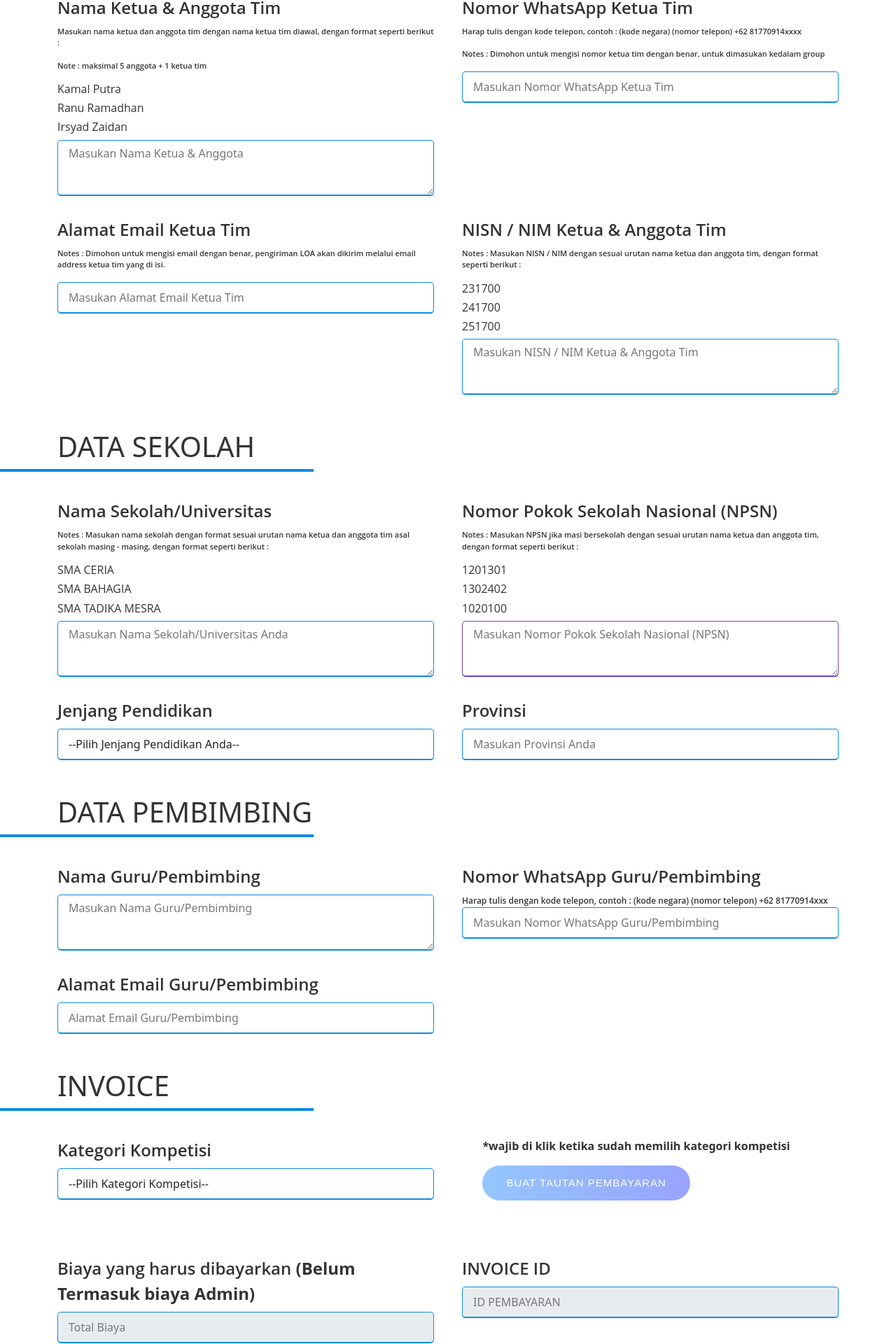
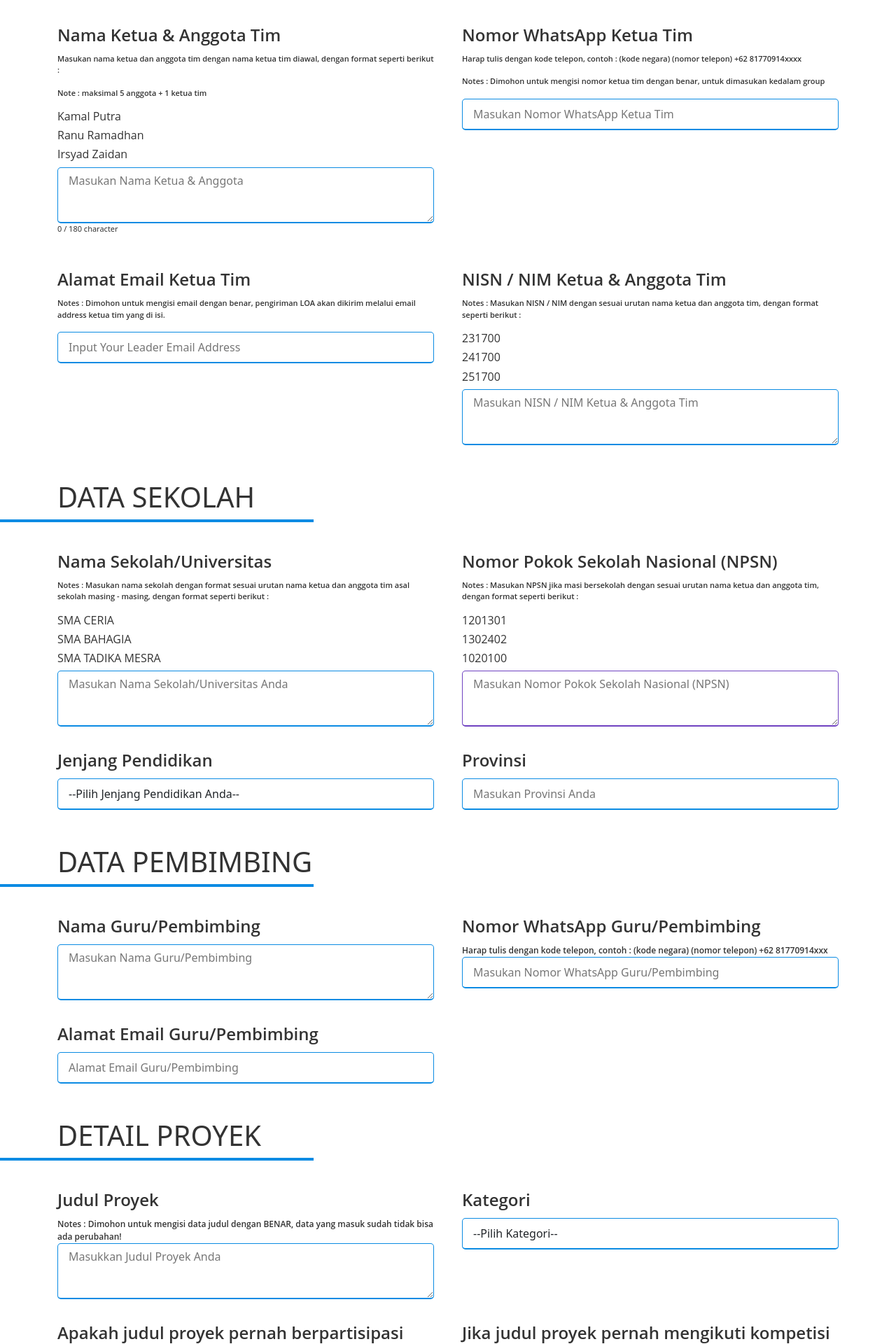
Before and after one commit to iysaofficial/officialgyiif-new, a Next.js app: page /indonesiaparticipants in a window 1280 px wide. Shown: the part 872-2792 px from the top of the page at 70% size. Built offline with nearby package versions, Linux system fonts and the light colour scheme.

Commit message:
regist 2025

```diff
--- a/src/components/Mainhero.jsx
+++ b/src/components/Mainhero.jsx
@@ -17,9 +17,9 @@ export const Mainhero = (props) => {
           <h2 style={{ color: "white" }}>
             GLOBAL YOUTH INVENTION AND INNOVATION FAIR
           </h2>
-          {/* <Link href="/homeregist" legacyBehavior>
+          <Link href="/homeregist" legacyBehavior>
             <a className="btn btn-primary btn-action">Link Registration</a>
-          </Link> */}
+          </Link>
         </div>
         <ParticlesBg
           type="circle"
--- a/src/pages/indonesiaparticipants.jsx
+++ b/src/pages/indonesiaparticipants.jsx
@@ -6,180 +6,24 @@ import { useState, useEffect } from "react";
 
 const inter = Inter({ subsets: ["latin"] });
 
-function IndoensiaParticipants() {
-  const [selectedCategory, setSelectedCategory] = useState("");
-  const [price, setPrice] = useState("");
-  const [paymentUrl, setPaymentUrl] = useState("");
-  const [uniqueId, setUniqueId] = useState(""); // Mengatur uniqueId ke state
-  const [selectedNamaLengkap, setSelectedNamaLengkap] = useState("");
-  const [selectEmailKetua, setselectEmailKetua] = useState("") // Menambah state untuk Email Ketua team
-  const [phone, setPhone] = useState(""); // Menambah state untuk phone (Nomor WhatsApp)
-  const [selectNameSupervisor, setselectNameSupervisor] = useState("") // Menambah state untuk Name Supervisor team
-  const [selectPhoneSupervisor, setSelectPhoneSupervisor] = useState(""); // Menambah state untuk phone (Nomor WhatsApp)
-  const [selectEmailSupervisor, setselectEmailSupervisor] = useState("") // Menambah state untuk Email Supervisor team
-  const adminFee = 4500; // Biaya admin tetap
+export default function Internationalparticipants() {
+  const [selectedMaxNamaLengkap, setselectedMaxNamaLengkap] = useState("");
+  const maxNameChars = 180; // batasan maksimal karakter
+  const [selectedMaxProject, setselectedMaxProject] = useState("");
+  const maxProjectChars = 160; // batasan maksimal karakter
 
-  const generateUniqueId = () => {
-    const timestamp = new Date().getTime();
-    return `GYIIF${timestamp}`;
-  };
-
-  const generateFormData = (
-    selectedCategory,
-    price,
-    uniqueId,
-    selectedNamaLengkap,
-    phone
-  ) => {
-    const formattedPrice = Math.max(Math.floor(price), 1);
-    const totalPrice = formattedPrice + adminFee;
-
-    // Memecah nama lengkap menjadi array berdasarkan baris
-    const names = selectedNamaLengkap.split("\n");
-
-    // Mengambil nama pertama sebagai Nama Ketua
-    const ketua = names.length > 0 ? names[0] : "";
-
-    return {
-      item_details: [
-        {
-          id: uniqueId,
-          name: selectedCategory,
-          price: formattedPrice.toString(),
-          quantity: "1",
-        },
-        {
-          id: `${uniqueId}-admin`,
-          name: "Admin Fee",
-          price: adminFee.toString(),
-          quantity: "1",
-        },
-      ],
-      customer_details: {
-        first_name: ketua, // Menggunakan nama pertama sebagai Nama Ketua
-        phone: phone,
-        notes: "Thankyou",
-      },
-      transaction_details: {
-        order_id: uniqueId,
-        gross_amount: totalPrice.toString(), // Menggunakan total harga
-      },
-    };
-  };
-
-  const generatePaymentLink = async () => {
-    if (
-      selectedCategory !== "GYIIF Online Competition" &&
-      selectedCategory !== "GYIIF Offline Competition" &&
-      selectedCategory !== "GYIIF Offline + Excursion"
-    ) {
-      alert(
-        "Anda harus memilih salah satu kategori."
-      );
-      return;
-    }
-
-    if (!selectedNamaLengkap) {
-      alert("Nama lengkap harus diisi.");
-      return;
-    } else if (selectedNamaLengkap.length > 180){
-      alert(
-        "Maksimal Penulisan Nama Ketua dan Anggota 180 karakter"
-      )
-    }
-
-    if (!phone) {
-      alert(
-        "Nomor telepon ketua tim harus diisi untuk membuat tautan pembayaran."
-      );
-      return; // Menghentikan eksekusi fungsi jika phone belum diisi
-    } else if (phone.length < 5 || phone.length > 20) {
-      alert(
-        "Nomor telepon harus memiliki panjang antara 5 hingga 20 karakter."
-      );
-      return; // Menghentikan eksekusi fungsi jika panjang phone tidak sesuai
-    }
-
-    if (!selectEmailKetua) {
-      alert("Email Ketua harus diisi.");
-      return;
-    }
-
-    if (!selectNameSupervisor) {
-      alert("Nama Pembimbing harus diisi.");
-      return;
-    }
-
-    if (!selectPhoneSupervisor) {
-      alert(
-        "Nomor telepon Pembimbing tim harus diisi untuk membuat tautan pembayaran."
-      );
-      return; // Menghentikan eksekusi fungsi jika phone belum diisi
-    } else if (selectPhoneSupervisor.length < 5 || selectPhoneSupervisor.length > 20) {
-      alert(
-        "Nomor telepon pembimbing harus memiliki panjang antara 5 hingga 20 karakter."
-      );
-      return; // Menghentikan eksekusi fungsi jika panjang phone tidak sesuai
-    }
-
-    if (!selectEmailSupervisor) {
-      alert("Email Pembimbing harus diisi.");
-      return;
-    }
-
-    const newUniqueId = generateUniqueId(); // Menghasilkan uniqueId baru
-    setUniqueId(newUniqueId); // Menyimpan uniqueId baru ke state
-
-    const formData = generateFormData(
-      selectedCategory,
-      price,
-      newUniqueId,
-      selectedNamaLengkap,
-      phone
-    );
-
-    const secret = process.env.NEXT_PUBLIC_SECRET;
-    const encodedSecret = Buffer.from(secret).toString("base64");
-    const basicAuth = `Basic ${encodedSecret}`;
-
-    const apiUrl = `${process.env.NEXT_PUBLIC_API}/v1/payment-links`;
-
-    try {
-      const response = await fetch(apiUrl, {
-        method: "POST",
-        headers: {
-          Accept: "application/json",
-          "Content-Type": "application/json",
-          Authorization: basicAuth,
-        },
-        body: JSON.stringify(formData),
-      });
-
-      const responseData = await response.json();
-      console.log("Response Data:", responseData);
-      setPaymentUrl(responseData.payment_url);
-
-      const buttonInput = document.querySelector("form .buttonindo input");
-      buttonInput.style.display = "block";
-    } catch (error) {
-      console.error("Error saat mengirim permintaan:", error);
+  const handleInputNameChange = (e) => {
+    const { value } = e.target;
+    if (value.length <= maxNameChars) {
+      setselectedMaxNamaLengkap(value);
     }
   };
 
-  useEffect(() => {
-    if (selectedCategory === "GYIIF Online Competition") {
-      setPrice("100000");
-    } else if (selectedCategory === "GYIIF Offline Competition") {
-      setPrice("200000");
-    } else if (selectedCategory === "GYIIF Offline + Excursion") {
-      setPrice("500000");
-    } else {
-      setPrice("");
+  const handleInputProjectChange = (e) => {
+    const { value } = e.target;
+    if (value.length <= maxProjectChars) {
+      setselectedMaxProject(value);
     }
-  }, [selectedCategory]);
-
-  const handleCategoryChange = (e) => {
-    setSelectedCategory(e.target.value);
   };
 
   useEffect(() => {
@@ -192,26 +36,17 @@ function IndoensiaParticipants() {
     if (form) {
       const handleSubmit = async (e) => {
         e.preventDefault();
-
-          // Pengecekan paymentUrl di dalam handleSubmit
-          if (!paymentUrl) {
-            alert("Invoice berhasil di buat!! silahkan tekan tombol 'KIRIM' di akhir formulir pendaftaran");
-            return; // Menghentikan pengiriman jika URL pembayaran belum ada
-          }
-
         if (buttonCounter == 0) {
           try {
             buttonCounter++;
             await fetch(scriptURL, { method: "POST", body: new FormData(form) });
-
             // Setelah berhasil mengirim data, arahkan pengguna ke halaman lain
-              window.location.href = "/"; // Gantikan dengan URL halaman sukses Anda
+            window.location.href = "/homeregist"; // Gantikan dengan URL halaman sukses Anda
           } catch (error) {
             console.error("Error saat mengirim data:", error);
             // Handle error jika diperlukan
           }
         }
-
         form.reset();
       };
 
@@ -222,17 +57,18 @@ function IndoensiaParticipants() {
         form.removeEventListener("submit", handleSubmit);
       };
     }
-    }, [paymentUrl]); // Memastikan useEffect dijalankan ulang jika paymentUrl berubah
+  }, []);
 
   return (
     <>
       <Navigation />
       <section className="registration-section">
-        <div className="container">
-          <div className="content">
-            <h1 className="sub">FORMULIR PENDAFTARAN</h1>
-            <h1 className="garis-bawah"></h1>
-            <br></br>
+        <div class="container">
+          <div class="content">
+            <div class="sub">FORMULIR PENDAFTARAN</div>
+            <h1 class="garis-bawah"></h1>
+            <br />
+            <br />
             <h4>
               HALLO PESERTA GYIIF 2025, Mohon perhatikan informasi berikut ini
               sebelum mengisi formulir pendaftaran :
@@ -263,7 +99,7 @@ function IndoensiaParticipants() {
               waktu pendaftaran, Letter of Acceptance (LOA) akan dikirimkan ke
               alamat email team leader.
             </p>
-            <br></br>
+            <br />
 
             <form name="regist-form">
               <h1>BIODATA</h1>
@@ -282,6 +118,36 @@ function IndoensiaParticipants() {
                     value="PESERTA INDONESIA"
                     readOnly
                   />
+                </div>
+                <div class="input-box">
+                  <label for="CATEGORY_COMPETITION" class="form-label">
+                    Kategori Kompetisi
+                  </label>
+                  <select
+                    type="text"
+                    id="CATEGORY_COMPETITION"
+                    name="CATEGORY_COMPETITION"
+                    class="form-control"
+                    placeholder="Choose Category Competition "
+                    required
+                  >
+                    <option value="">--Pilih Kategori Kompetisi--</option>
+                    <option value="Online Competition">
+                      Online Competition
+                    </option>
+                    <option value="Online Competition + Certificate and Medal">
+                      Online Competition + Certificate and Medal
+                    </option>
+                    <option value="Offline Competition">
+                      Offline Competition
+                    </option>
+                    <option value="Offline Competition + Full Package">
+                      Offline Competition + Full Package
+                    </option>
+                    <option value="Offline Competition + Excursion">
+                      Offline Competition + Excursion
+                    </option>
+                  </select>
                 </div>
               </div>
 
@@ -307,9 +173,12 @@ function IndoensiaParticipants() {
                     className="form-control"
                     placeholder="Masukan Nama Ketua & Anggota"
                     required
-                    value={selectedNamaLengkap}
-                    onChange={(e) => setSelectedNamaLengkap(e.target.value)} // Menambahkan handler onChange
+                    value={selectedMaxNamaLengkap}
+                    onChange={handleInputNameChange}
                   ></textarea>
+                   <p>
+                    {selectedMaxNamaLengkap.length} / {maxNameChars} character
+                  </p>
                 </div>
                 <div className="input-box">
                   <label htmlFor="LEADER_WHATSAPP" className="form-label">
@@ -332,12 +201,10 @@ function IndoensiaParticipants() {
                     className="form-control"
                     placeholder="Masukan Nomor WhatsApp Ketua Tim"
                     required
-                    value={phone}
-                    onChange={(e) => setPhone(e.target.value)} // Menambahkan handler onChange
                   />
                 </div>
-                <div className="input-box">
-                  <label for="LEADER_EMAIL" className="form-label">
+                <div class="input-box">
+                  <label for="LEADER_EMAIL" class="form-label">
                     Alamat Email Ketua Tim
                   </label>
                   <label>
@@ -351,11 +218,9 @@ function IndoensiaParticipants() {
                     type="email"
                     id="LEADER_EMAIL"
                     name="LEADER_EMAIL"
-                    className="form-control"
-                    placeholder="Masukan Alamat Email Ketua Tim"
+                    class="form-control"
+                    placeholder="Input Your Leader Email Address"
                     required
-                    value={selectEmailKetua}
-                    onChange={(e) => setselectEmailKetua(e.target.value)}
                   />
                 </div>
                 <div className="input-box">
@@ -477,19 +342,17 @@ function IndoensiaParticipants() {
               <h1>DATA PEMBIMBING</h1>
               <h1 className="garis-bawah"></h1>
               <div className="user-details">
-                <div className="input-box">
-                  <label for="NAME_SUPERVISOR" className="form-label">
+              <div class="input-box">
+                  <label for="NAME_SUPERVISOR" class="form-label">
                   Nama Guru/Pembimbing
                   </label>
                   <textarea
                     type="text"
                     id="NAME_SUPERVISOR"
                     name="NAME_SUPERVISOR"
-                    className="form-control"
+                    class="form-control"
                     placeholder="Masukan Nama Guru/Pembimbing"
                     required
-                    value={selectNameSupervisor}
-                    onChange={(e) => setselectNameSupervisor(e.target.value)}
                   ></textarea>
                 </div>
 
@@ -511,8 +374,6 @@ function IndoensiaParticipants() {
                     className="form-control"
                     placeholder="Masukan Nomor WhatsApp Guru/Pembimbing"
                     required
-                    value={selectPhoneSupervisor}
-                    onChange={(e) => setSelectPhoneSupervisor(e.target.value)}
                   />
                 </div>
 
@@ -527,116 +388,13 @@ function IndoensiaParticipants() {
                     className="form-control"
                     placeholder="Alamat Email Guru/Pembimbing"
                     required
-                    value={selectEmailSupervisor}
-                    onChange={(e) => setselectEmailSupervisor(e.target.value)}
                   />
                 </div>
               </div>
               {/* DATA PEMBIMBING END */}
               {/* DATA PEMBIMBING END */}
 
-              {/* INVOICE START */}
-              {/* INVOICE START */}
-              <div className="">
-                <h1>INVOICE</h1>
-                <h1 className="garis-bawah"></h1>
-              </div>
-              <div className="user-details">
-                <div className="input-box">
-                  <label html="CATEGORY_COMPETITION" className="form-label">
-                    Kategori Kompetisi
-                  </label>
-                  <select
-                    type="text"
-                    id="CATEGORY_COMPETITION"
-                    name="CATEGORY_COMPETITION"
-                    className="form-control"
-                    placeholder="Choose Category Competition"
-                    required
-                    onChange={handleCategoryChange}
-                    value={selectedCategory}
-                  >
-                    <option value="">--Pilih Kategori Kompetisi--</option>
-                    <option value="GYIIF Online Competition">
-                      Kompetisi Online
-                    </option>
-                    <option value="GYIIF Offline Competition">
-                      Kompetisi Offline
-                    </option>
-                    <option value="GYIIF Offline + Excursion">
-                      Kompetisi Offline + Excursion
-                    </option>
-                  </select>
-                </div>
-                <div className="mx-auto">
-                  <p className="fw-bold">
-                    *wajib di klik ketika sudah memilih kategori kompetisi
-                  </p>
-                  <button
-                    className="btn btn-custom"
-                    onClick={(e) => generatePaymentLink(e)}
-                    disabled={
-                      selectedCategory !== "GYIIF Online Competition" &&
-                      selectedCategory !== "GYIIF Offline Competition" &&
-                      selectedCategory !== "GYIIF Offline + Excursion"
-                    }
-                  >
-                    Buat Tautan Pembayaran
-                  </button>
-                </div>
-              </div>
-              <div className="user-details">
-                <div className="input-box">
-                  <label className="form-label">
-                    Biaya yang harus dibayarkan{" "}
-                    <span className="fw-bold">
-                      (Belum Termasuk biaya Admin)
-                    </span>
-                  </label>
-                  <input
-                    type="text"
-                    id="TOTAL_AMOUNT"
-                    name="TOTAL_AMOUNT"
-                    className="form-control"
-                    placeholder="Total Biaya"
-                    value={
-                      price
-                        ? (price / 1000).toLocaleString("id-ID", {
-                            style: "currency",
-                            currency: "IDR",
-                            minimumFractionDigits: 3,
-                          })
-                        : ""
-                    }
-                    readOnly
-                  />
-                </div>
-                <div className="input-box">
-                  <label className="form-label">INVOICE ID</label>
-                  <input
-                    type="text"
-                    id="ORDER_ID"
-                    name="ORDER_ID"
-                    className="form-control"
-                    placeholder="ID PEMBAYARAN"
-                    value={uniqueId}
-                    readOnly
-                  />
-                </div>
-                <div className="input-box invisible">
-                  <label className="form-label">Link Invoice</label>
-                  <input
-                    type="text"
-                    id="LINK_INVOICE"
-                    name="LINK_INVOICE"
-                    className="form-control"
-                    placeholder="Link Pembayaran"
-                    value={paymentUrl}
-                  />
-                </div>
-              </div>
-              {/* INVOICE END */}
-              {/* INVOICE END */}
+
 
               {/* DETAIL PROJECT START */}
               {/* DETAIL PROJECT START */}
@@ -799,7 +557,7 @@ function IndoensiaParticipants() {
               {/* GENERAL INFORMATION END */}
               {/* GENERAL INFORMATION END */}
 
-              <div className="buttonindo">
+              <div className="button">
                 <input type="submit" value="KIRIM" />
               </div>
             </form>
@@ -810,5 +568,3 @@ function IndoensiaParticipants() {
     </>
   );
 }
-
-export default IndoensiaParticipants;
```
Lines whose indentation alone changed are shown as unchanged.
